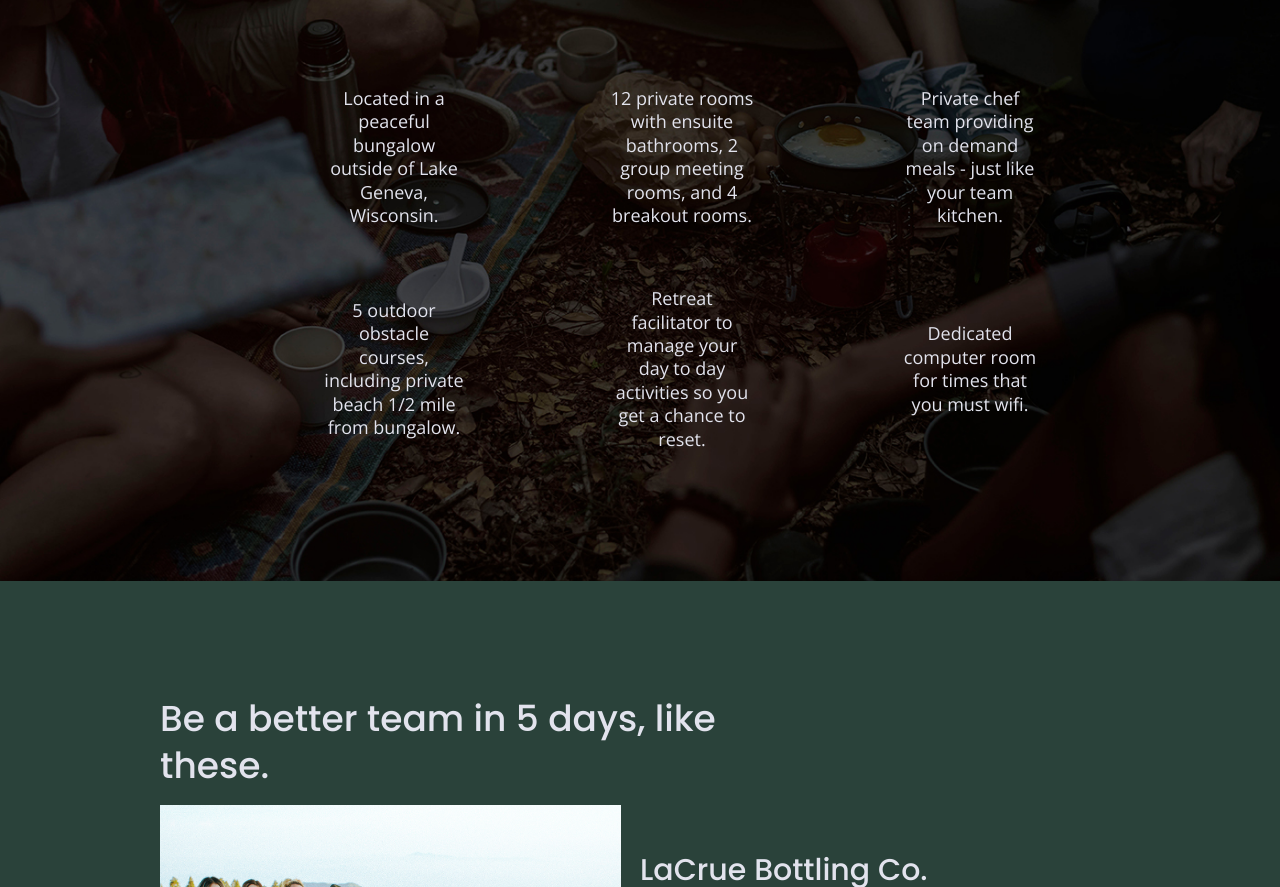
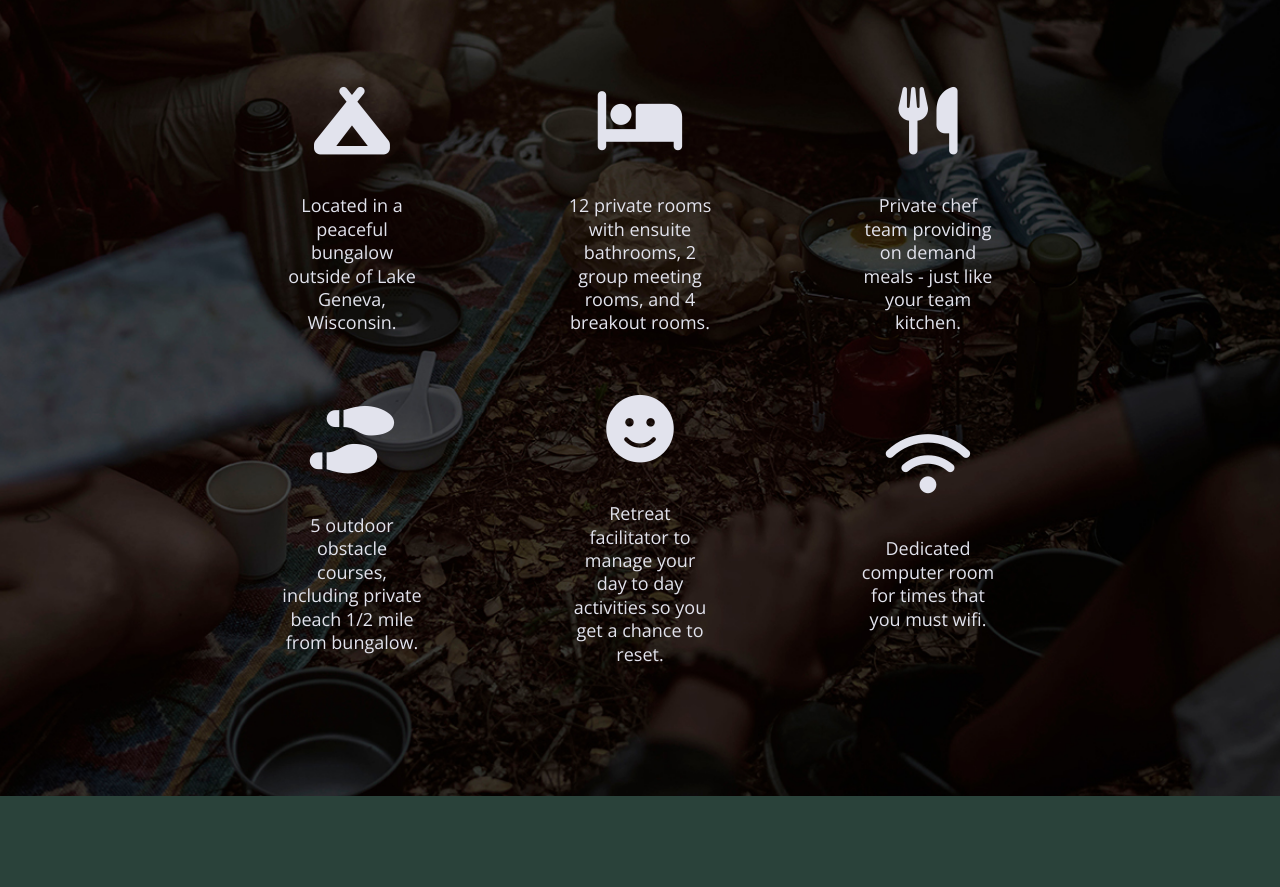
Before and after one commit to Jamie-Delekta/unplugged-retreat-website, a website built with Parcel: page index.html in a window 1280 px wide. Shown: the part 1265-2152 px from the top of the page. Built offline with nearby package versions, Linux system fonts and the light colour scheme.

Commit message:
Added fontawesome link to html and styled icons in css

```diff
--- a/css/main.css
+++ b/css/main.css
@@ -366,6 +366,11 @@ input[type=button] {
   margin: 30px 0;
 }
 
+.features i {
+  font-size: 3.75em;
+  margin-bottom: 40px;
+}
+
 .features-item-description p {
 
 }
@@ -701,6 +706,7 @@ address .contact-content {
     line-height: 1.3;
   }
 
+
   .features p {
     margin: 0 30px;
   }
@@ -940,10 +946,11 @@ address .contact-content {
 
   .features article {
     display: flex;
-    justify-content: space-between;
+    justify-content: center;
     flex-flow: row wrap;
     flex-basis: 30%;
   }
+
 
   .features p {
     font-size: 1.125em;
--- a/index.html
+++ b/index.html
@@ -20,6 +20,9 @@
 
   <link rel="stylesheet" href="css/normalize.css">
   <link rel="stylesheet" href="css/main.css">
+
+  <!--Font Awesome CDN link -->
+  <script src="https://kit.fontawesome.com/c0d9f8cf5b.js" crossorigin="anonymous"></script>
 
   <meta name="theme-color" content="#fafafa">
 </head>
@@ -69,27 +72,39 @@
       <h2>Have the work week you've always dreamed of &mdash; without the bad wifi</h2>
       <div class="features-items">
       <article>
-        <p class="fontawesome-icon"></p>
+        <p class="fontawesome-icon">
+          <i class="fas fa-campground"></i>
+        </p>
         <p class="features-item-description">Located in a peaceful bungalow outside of Lake Geneva, Wisconsin.</p>
       </article>
       <article>
-        <p class="fontawesome-icon"></p>
+        <p class="fontawesome-icon">
+          <i class="fas fa-bed"></i>
+        </p>
         <p class="features-item-description">12 private rooms with ensuite bathrooms, 2 group meeting rooms, and 4 breakout rooms.</p>
       </article>
       <article>
-        <p class="fontawesome-icon"></p>
+        <p class="fontawesome-icon">
+          <i class="fas fa-utensils"></i>
+        </p>
         <p class="features-item-description">Private chef team providing on demand meals - just like your team kitchen.</p>
       </article>
       <article>
-        <p class="fontawesome-icon"></p>
+        <p class="fontawesome-icon">
+          <i class="fas fa-shoe-prints"></i>
+        </p>
         <p class="features-item-description">5 outdoor obstacle courses, including private beach 1/2 mile from bungalow.</p>
       </article>
     <article>
-    <p class="fontawesome-icon"></p>
+    <p class="fontawesome-icon">
+      <i class="fas fa-smile"></i>
+    </p>
     <p class="features-item-description">Retreat facilitator to manage your day to day activities so you get a chance to reset.</p>
   </article>
   <article>
-    <p class="fontawesome-icon"></p>
+    <p class="fontawesome-icon">
+      <i class="fas fa-wifi"></i>
+    </p>
     <p class="features-item-description">Dedicated computer room for times that you must wifi.</p>
   </article>
 </div>
```
Also changed, not shown: about/index.html (+3 -0 lines), faq/index.html (+3 -0 lines).
